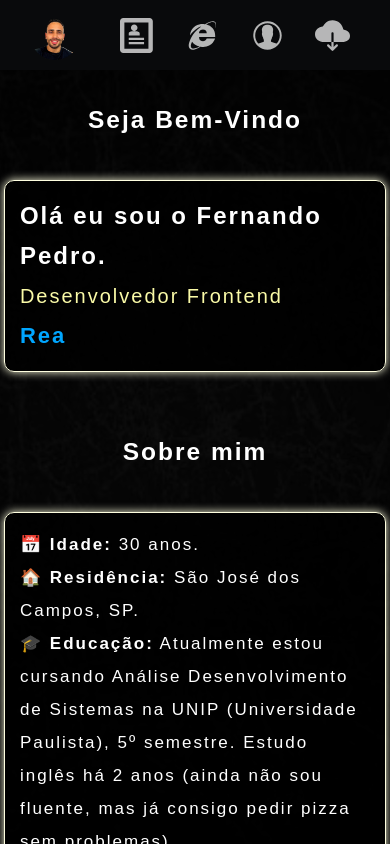
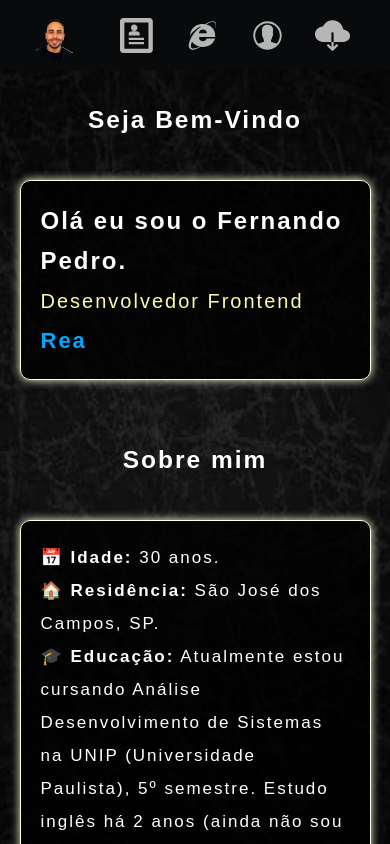
Before and after one commit to FernandoFerreira94/Portifoli, a React (Create React App) app: page / in a window 390 px wide. Shown: the top 844 px of the page. Built offline with nearby package versions, Linux system fonts and the light colour scheme.

Commit message:
adicionado link no whatsap

```diff
--- a/src/components/Contato/index.js
+++ b/src/components/Contato/index.js
@@ -51,10 +51,7 @@ export default function Contato() {
             </div>
           </Link>
 
-          <Link
-            className="what"
-            onClick={() => handleModal("+55 (12)99704-1551")}
-          >
+          <Link className="what" target="_blank" to="https://wa.me/12997041551">
             <div className="icon">
               <IoLogoWhatsapp size={70} />
             </div>
--- a/src/components/Projeto/projeto.css
+++ b/src/components/Projeto/projeto.css
@@ -21,7 +21,7 @@
   transition: transform 0.8s ease-in-out; /* Transição para o efeito de escala */
   cursor: pointer;
   font-size: 15px;
-  box-shadow: 5px 5px 10px #9370db;
+  box-shadow: 3px 3px 5px #9370db;
 
   svg {
     font-size: 50px;
@@ -219,8 +219,6 @@
   }
 
   .home .cards div {
-    border: 1px solid #ffffe0;
-    box-shadow: 0 0 10px #ffffe0;
     position: relative; /* Necessário para o posicionamento absoluto do pseudoelemento */
     background-color: #090a0c;
     border-radius: 15px 0 15px 0;
@@ -235,7 +233,6 @@
     }
     svg {
       font-size: 35px;
-      color: #ffffe0;
     }
   }
 
--- a/src/index.css
+++ b/src/index.css
@@ -85,14 +85,15 @@ ul {
 
 @media screen and (max-width: 700px) {
   .container {
-    width: 98%;
-    padding: 15px;
+    width: 90%;
+    padding: 20px;
     margin: 10px;
     font-size: 16px;
   }
 
   .fixed-background {
     background-image: url("./assets/fundo-de-papel-texturizado-liso-preto_53876-160608.avif");
+    filter: brightness(100%);
   }
 
   .container span {
--- a/src/pages/home/home.css
+++ b/src/pages/home/home.css
@@ -50,6 +50,10 @@
 }
 
 @media screen and (max-width: 700px) {
+  .sobre {
+    height: 200px;
+    justify-content: start;
+  }
   .home .title {
     margin-top: 50px;
   }
--- a/src/pages/home/index.js
+++ b/src/pages/home/index.js
@@ -44,7 +44,7 @@ export default function Home() {
         {showSobre && (
           <>
             <Title titulo="Seja Bem-Vindo" />
-            <div className="container">
+            <div className="container sobre">
               <h2>Olá eu sou o Fernando Pedro.</h2>
               <span>
                 Desenvolvedor Frontend <TypingEffect text="React.js" />
```
